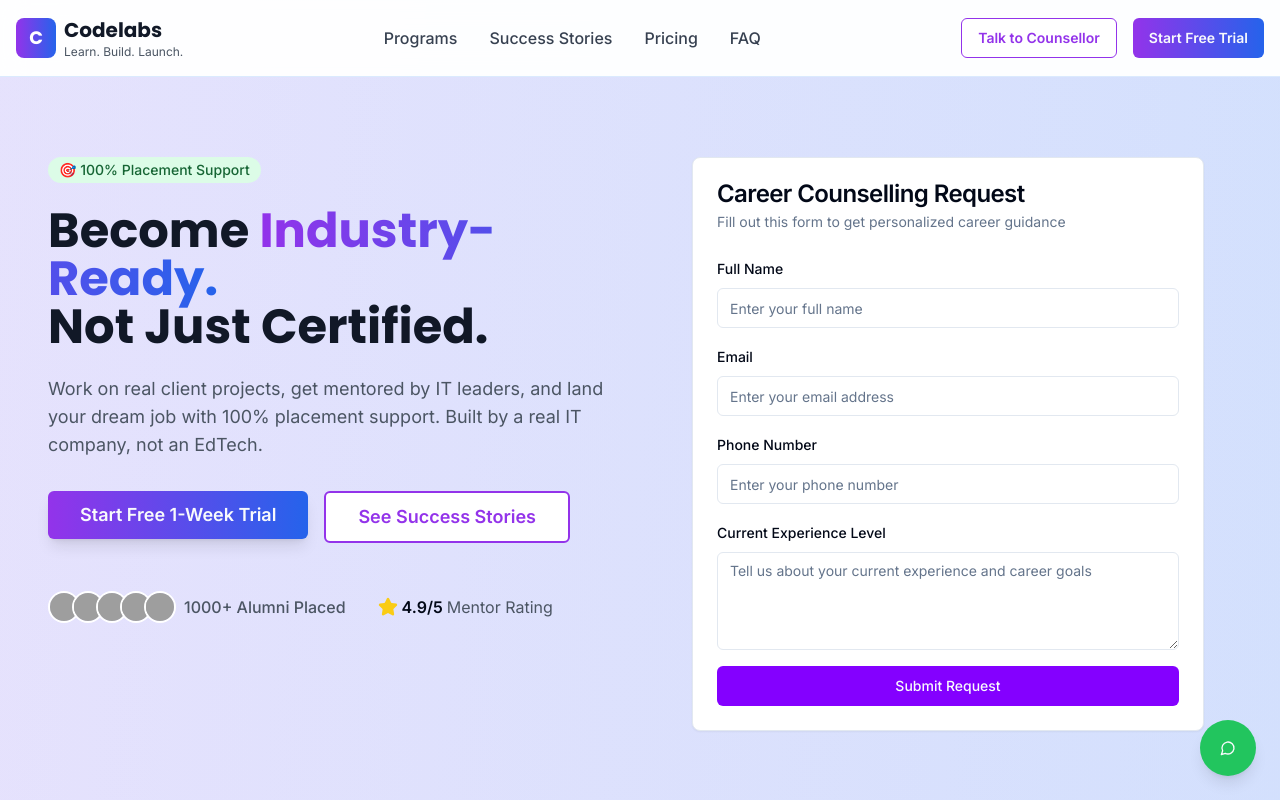
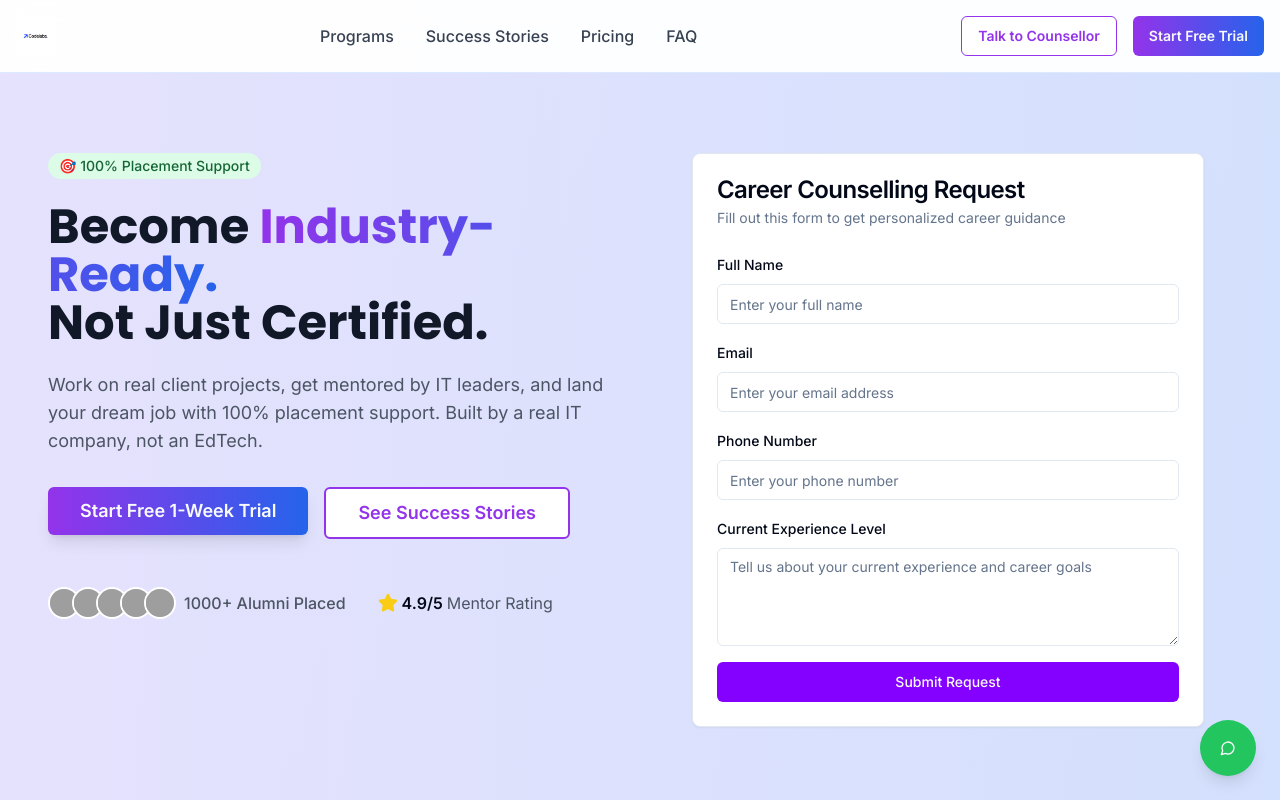
Before and after one commit to HubnexLabs/hubnex-academy, a React (Vite) app: page / in a window 1280 px wide. Shown: the top 800 px of the page. Built offline with nearby package versions, Linux system fonts and the light colour scheme; grey boxes are pictures that could not be loaded.

Commit message:
Update favicon and logo
Update favicon and logo in the application.

```diff
--- a/index.html
+++ b/index.html
@@ -3,7 +3,7 @@
 <html lang="en">
   <head>
     <meta charset="UTF-8" />
-    <link rel="icon" type="image/svg+xml" href="/favicon.ico" />
+    <link rel="icon" href="/lovable-uploads/622b6e79-d77c-466c-88ab-056de20ca811.png" type="image/png">
     <meta name="viewport" content="width=device-width, initial-scale=1.0" />
     <title>Codelabs - Become Industry-Ready, Not Just Certified</title>
     <link rel="preconnect" href="https://fonts.googleapis.com">
--- a/src/components/Header.tsx
+++ b/src/components/Header.tsx
@@ -1,4 +1,3 @@
-
 import { Button } from "@/components/ui/button";
 import { useState } from "react";
 
@@ -34,13 +33,11 @@ export const Header = () => {
             className="flex items-center space-x-2 cursor-pointer"
             onClick={scrollToHero}
           >
-            <div className="w-8 h-8 md:w-10 md:h-10 bg-gradient-to-r from-purple-600 to-blue-600 rounded-lg flex items-center justify-center">
-              <span className="text-white font-bold text-base md:text-lg font-poppins">C</span>
-            </div>
-            <div>
-              <h1 className="text-lg md:text-xl font-bold text-gray-900 font-poppins">Codelabs</h1>
-              <p className="text-xs text-gray-600">Learn. Build. Launch.</p>
-            </div>
+            <img
+              src="/lovable-uploads/96a0b522-6108-4d8a-bb9d-5f3b330edeec.png"
+              alt="Codelabs Logo"
+              className="h-8 md:h-10 w-auto"
+            />
           </div>
 
           <nav className="hidden lg:flex items-center space-x-6 xl:space-x-8">
```
Also changed, not shown: public/lovable-uploads/622b6e79-d77c-466c-88ab-056de20ca811.png (added), public/lovable-uploads/96a0b522-6108-4d8a-bb9d-5f3b330edeec.png (added).
